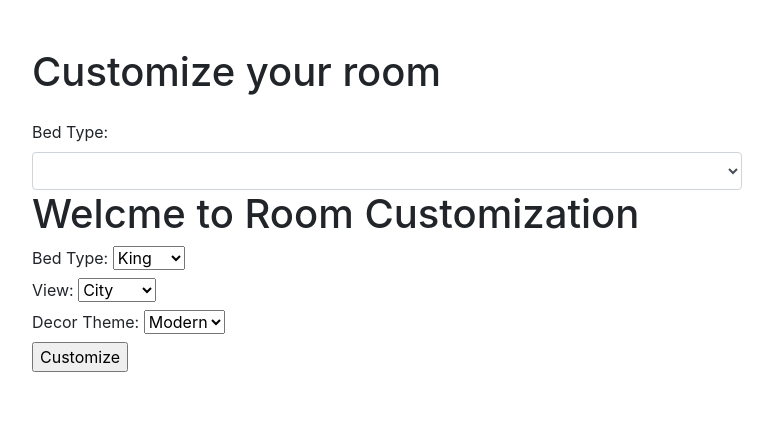
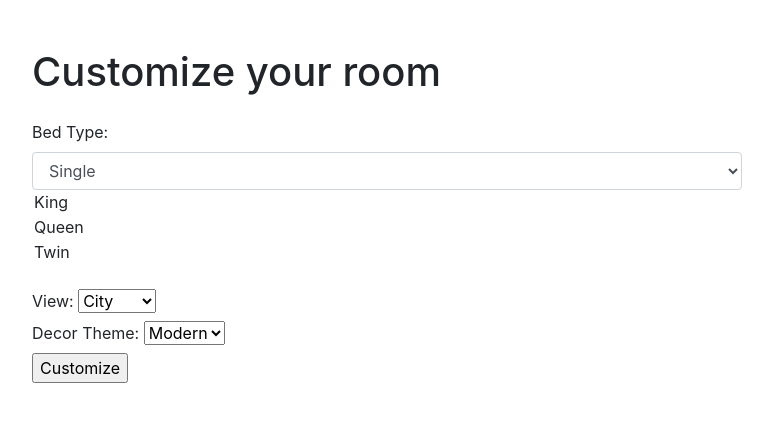
Before and after one commit to MegatShafiy/PROJECT-TT9L-06, a Flask app: page / in a window 1280 px wide. Shown: the top 422 px of the page, without its empty margins (253-1026 px from the left). Run offline with Flask 3, Linux system fonts and the light colour scheme; lists and menus that the app fills with data are empty; some libraries are stand-ins or nearby versions.

Commit message:
Update index.html
option for the bed type

```diff
--- a/Hotel Reservation System/ROOM CUSTOMIZATION/templates/index.html
+++ b/Hotel Reservation System/ROOM CUSTOMIZATION/templates/index.html
@@ -13,7 +13,12 @@
             <form action="/customize" method="POST" class="mt-4">
                 <div class="form-group">
                     <label for="bed_type">Bed Type:</label>
-                    <select name="bed_type" id="bed_type" class="form-control"></select>
+                    <select name="bed_type" id="bed_type" class="form-control">
+                        <option value="Single">Single</option>
+                        <option value="Double">Double</option>
+                        <option value="Queen">Queen</option>
+                        <option value="King">King</option>
+
 
 
     <h1>Welcme to Room Customization</h1>
```
